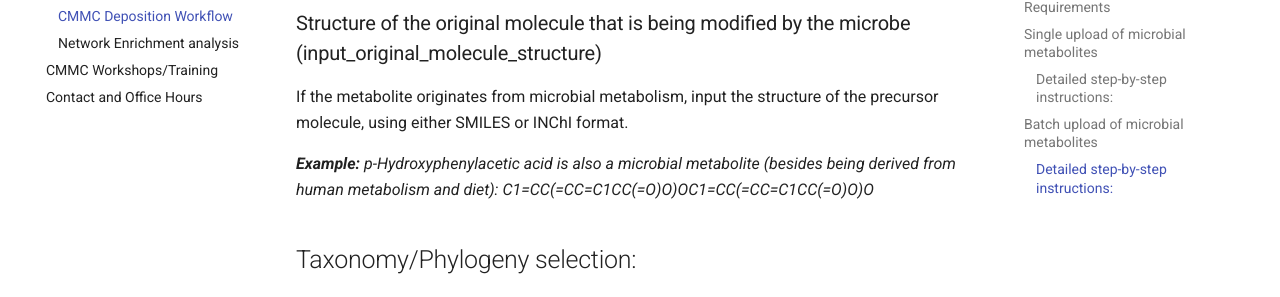
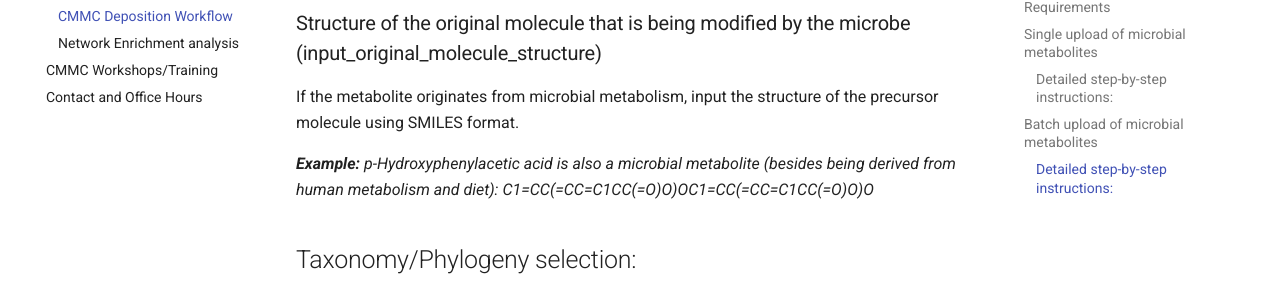
Before and after one commit to wilhan-nunes/CMMC_Website, an MkDocs documentation site: the page built from docs/deposition_documentation.md, in a window 1280 px wide and 900 px high, scrolled down 8517 px. Shown: the part 173-470 px from the top of the window. Built offline with MkDocs 1.6.1 and Material for MkDocs 9.7.7, drawn with Linux system fonts in a browser that asks for light colours; comment, search, counter and statistics services are not loaded.

Commit message:
Update deposition_documentation.md
specify SMILES

```diff
--- a/docs/deposition_documentation.md
+++ b/docs/deposition_documentation.md
@@ -178,7 +178,7 @@ If the metabolite results from microbial metabolism, provide the name of the pre
 _**Example:** For p-cresol this would be: p-Hydroxyphenylacetic acid;4-Hydroxyphenylacetic acid_
 
 ### Structure of the original molecule that is being modified by the microbe (input_original_molecule_structure)
-If the metabolite originates from microbial metabolism, input the structure of the precursor molecule, using either SMILES or INChI format.
+If the metabolite originates from microbial metabolism, input the structure of the precursor molecule using SMILES format.
 
 _**Example:** p-Hydroxyphenylacetic acid is also a microbial metabolite (besides being derived from human metabolism and diet): C1=CC(=CC=C1CC(=O)O)OC1=CC(=CC=C1CC(=O)O)O_
 
```
